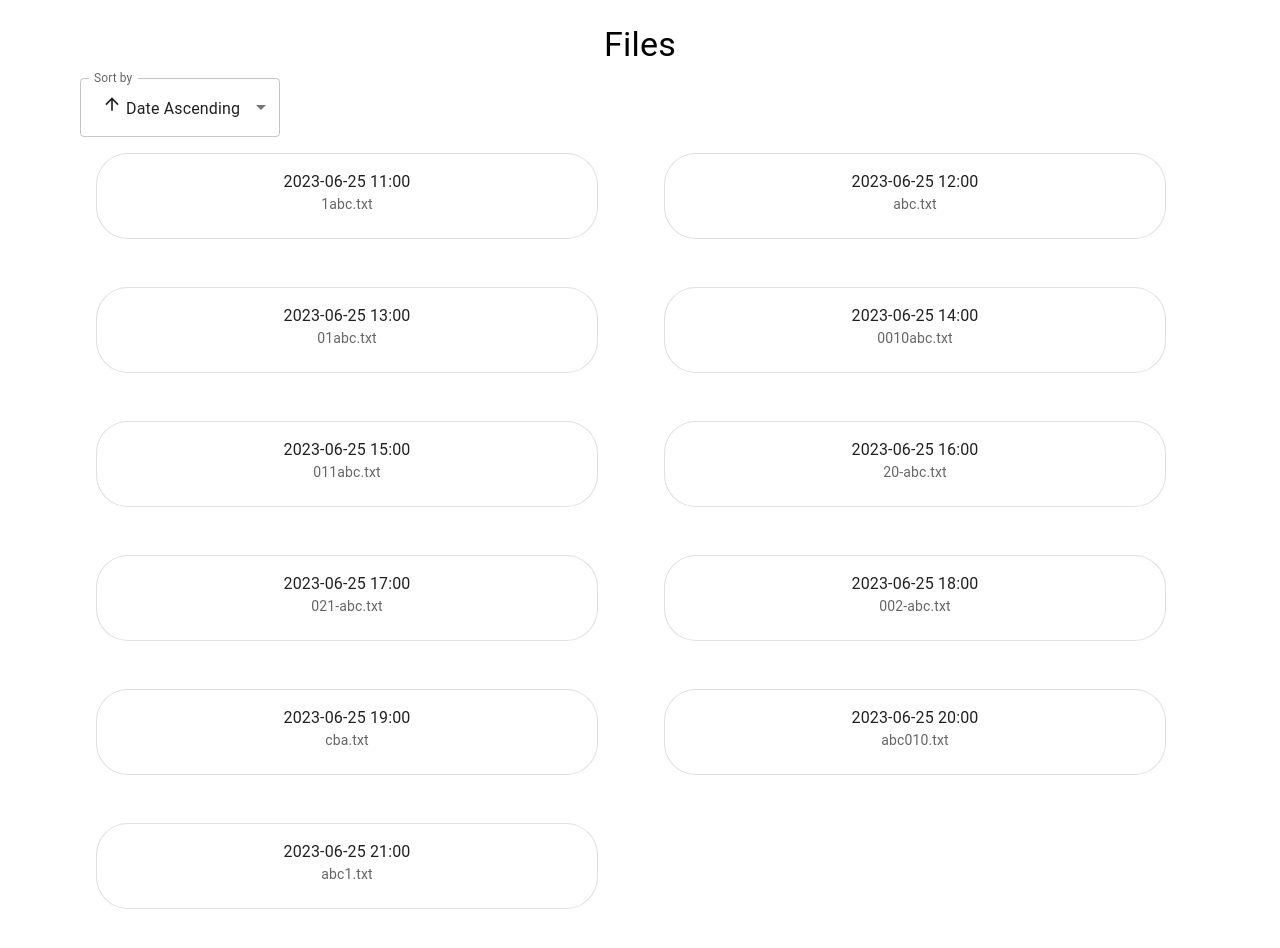
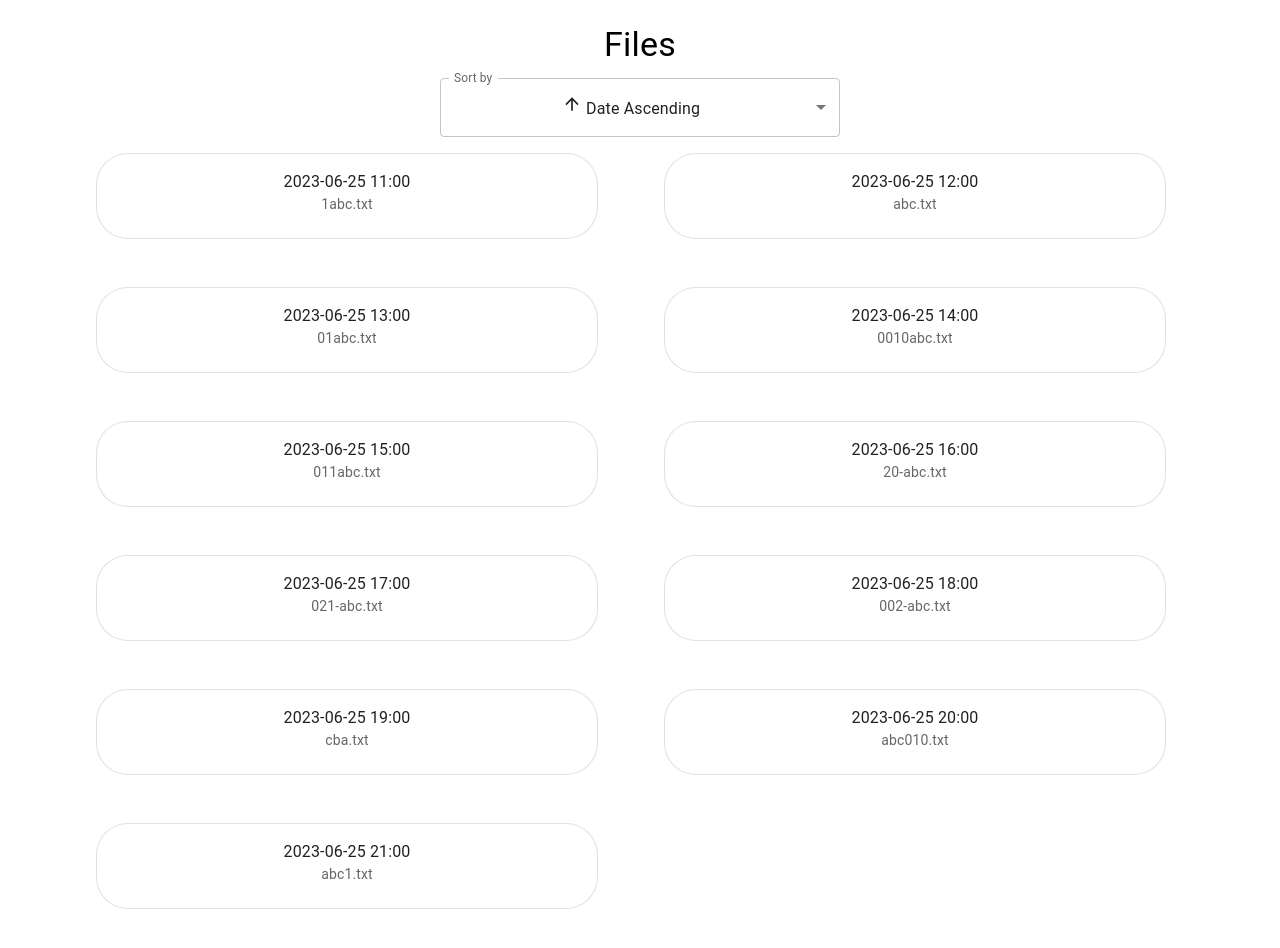
Before and after one commit to codes-in-dark-sv/su-fsd, a Next.js app: page / in a window 1280 px wide. Built offline with nearby package versions, Linux system fonts and the light colour scheme.

Commit message:
[ErrorBoundary + Suspense] Added error boundary with suspense and fallback

```diff
--- a/src/app/page.tsx
+++ b/src/app/page.tsx
@@ -1,14 +1,16 @@
-"use client";
+'use client';
 
-import React, { useState, useEffect, useCallback, useMemo } from 'react';
-import FileDetailsCard from '@/components/cards/FileCard';
-import GridComponent from '@/components/views/GridView';
+import React, { useState, useEffect, useCallback, useMemo, Suspense } from 'react';
 import SortDropdown from '@/components/inputs/Dropdown';
 import { Box, Typography } from '@mui/material';
 import { loadCsvData } from '@/utils/fileDataExtract';
 import { CsvFileDataReadResponse } from '@/interface/utils';
 import { SORT_BY, SortOrder } from '@/enums/sort';
-import { sortAlphaNumeric } from '@/utils/dataProcessing'; // Assuming this is the generic utility function
+import { sortAlphaNumeric } from '@/utils/dataProcessing';
+import dynamic from 'next/dynamic';
+
+const FileDetailsCard = dynamic(() => import('@/components/cards/FileCard'), { suspense: true });
+const GridComponent = dynamic(() => import('@/components/views/GridView'), { suspense: true });
 
 const Home = () => {
   const [fileData, setFileData] = useState<CsvFileDataReadResponse | []>([]);
@@ -61,10 +63,16 @@ const Home = () => {
       <Typography variant="h4" gutterBottom>
         Files
       </Typography>
-      <SortDropdown sortOrder={sortOrder} onSortChange={handleSortChange} />
-      <Box>
-        <GridComponent items={cards} columns={2} />
+
+      <Box sx={{ display: 'flex', justifyContent: 'left', ml: 45 }}>
+        <SortDropdown sortOrder={sortOrder} onSortChange={handleSortChange} />
       </Box>
+
+      <Suspense fallback={<div>Loading files...</div>}>
+        <Box>
+          <GridComponent items={cards} columns={2} />
+        </Box>
+      </Suspense>
     </Box>
   );
 };
--- a/src/components/inputs/Dropdown.tsx
+++ b/src/components/inputs/Dropdown.tsx
@@ -17,7 +17,7 @@ const SortDropdown: React.FC<SortDropdownProps> = ({ sortOrder, onSortChange })
         onChange={onSortChange}
         label="Sort by"
         displayEmpty
-        sx={{ textAlign: 'center', maxWidth: 200 }}
+        sx={{ textAlign: 'center', maxWidth: 400 }}
       >
         <MenuItem value={SORT_BY.DATE_ASC}>
           <ArrowUpwardIcon fontSize="small" /> Date Ascending
--- /dev/null
+++ b/src/interface/error.ts
@@ -0,0 +1,4 @@
+export interface ErrorPageProps {
+  error: Error;
+  reset: () => void;
+}
```
Also changed, not shown: src/app/error.tsx (added, +20 -0 lines).
